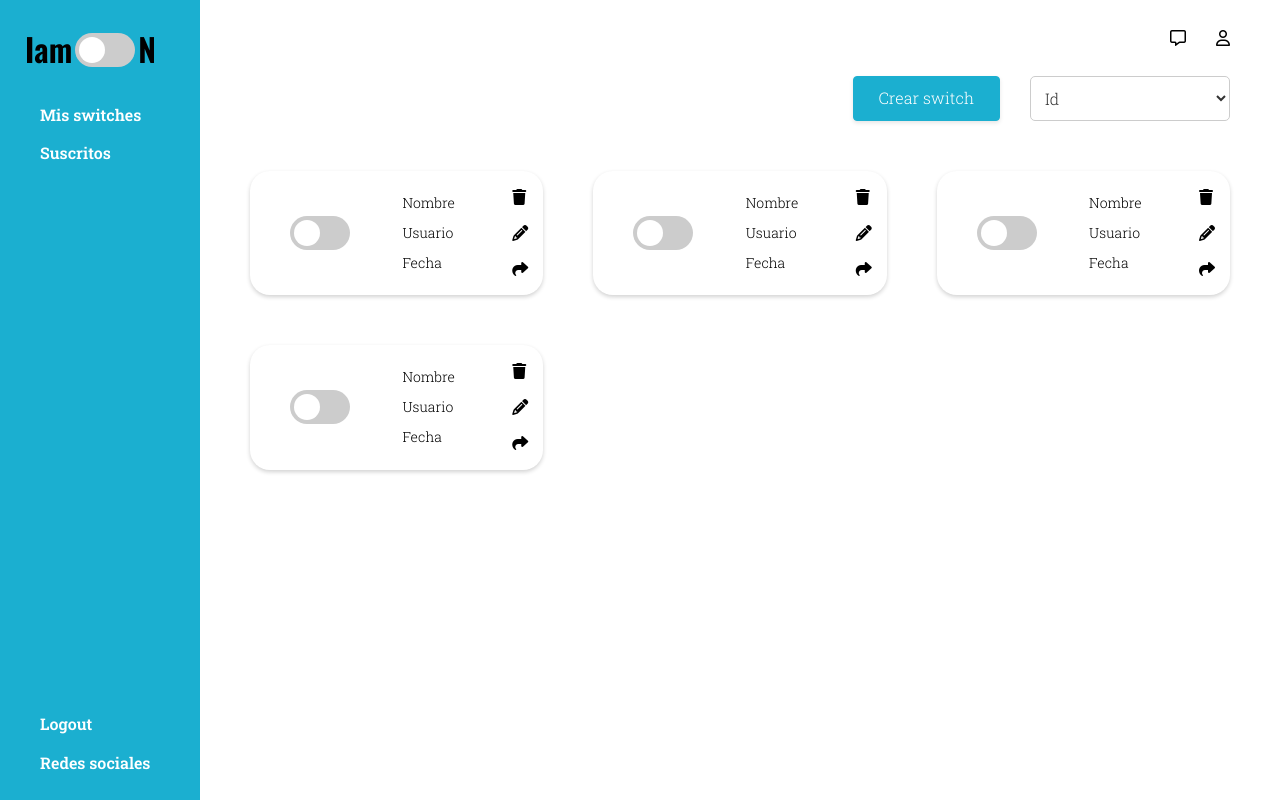
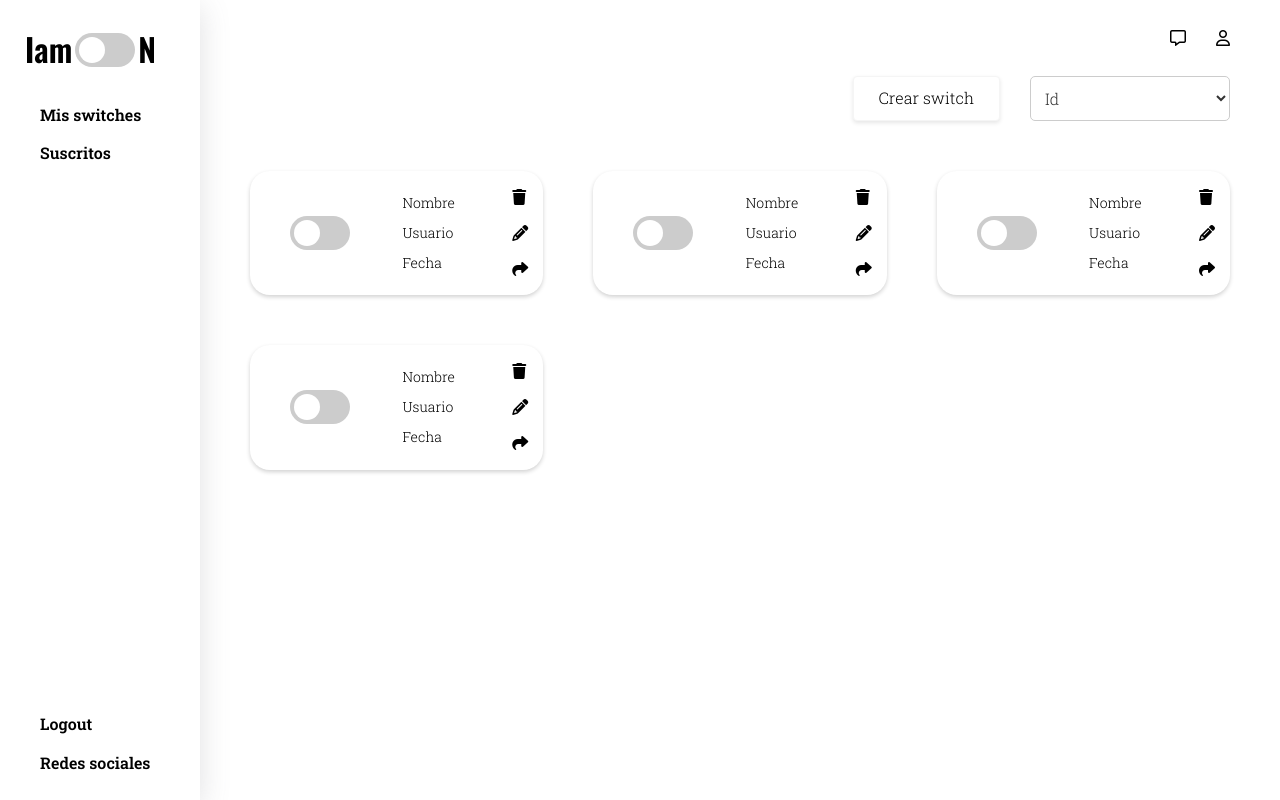
Before and after one commit to alexxzzz/TSW, a PHP site: page /dashboard.html in a window 1280 px wide. Run offline with PHP 8.4, Linux system fonts and the light colour scheme; some libraries are stand-ins or nearby versions.

Commit message:
colores blancos dashboard

```diff
--- a/styles/styles.css
+++ b/styles/styles.css
@@ -5,6 +5,7 @@
   --color-gris-claro: #f5f5f5;
   --color-blanco: #ffffff;
   --color-acento: #ff6b6b;
+  --color-negro: #000000;
 }
 
 html {
@@ -216,14 +217,15 @@ footer {
   position: fixed;
   width: 20rem;
   height: 100%;
-  background-color: var(--color-principal);
+  background-color: var(--color-blanco);
+  box-shadow: rgba(100, 100, 111, 0.2) 0px 7px 29px 0px;
 }
 
 .sidebar a {
   margin-bottom: 2rem;
   display: block;
   font-weight: bold;
-  color: white;
+  color: black
 }
 
 .logout:hover {
@@ -257,12 +259,13 @@ footer {
 }
 
 .GenericButton {
-  background-color: var(--color-principal);
-  border: 1px solid var(--color-principal);
+  background-color: var(--color-blanco);
+  border: 1px solid var(--color-gris-claro);
   border-radius: 4px;
   box-shadow: rgba(0, 0, 0, 0.1) 0 2px 4px 0;
   box-sizing: border-box;
-  color: #fff;
+  color: var(--color-negro);
+  font-weight: 600; /* no va */
   cursor: pointer;
   font-size: 16px;
   font-weight: 400;
```
